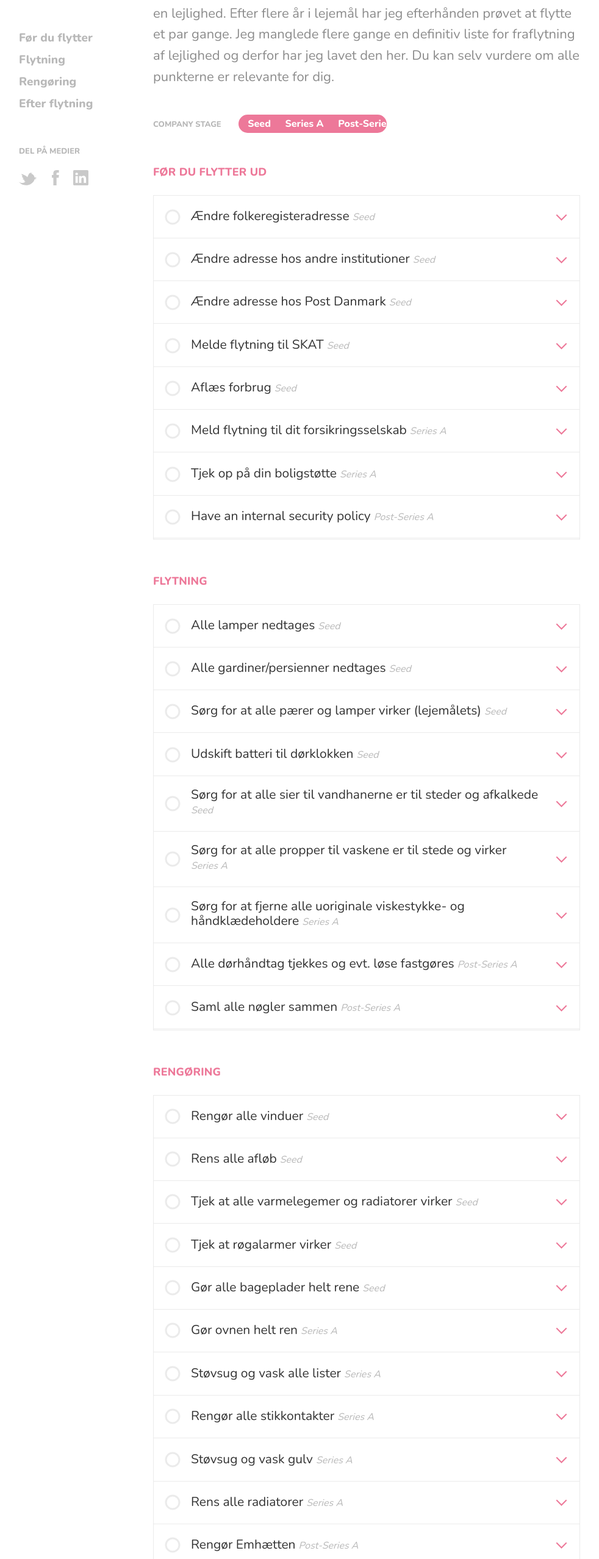
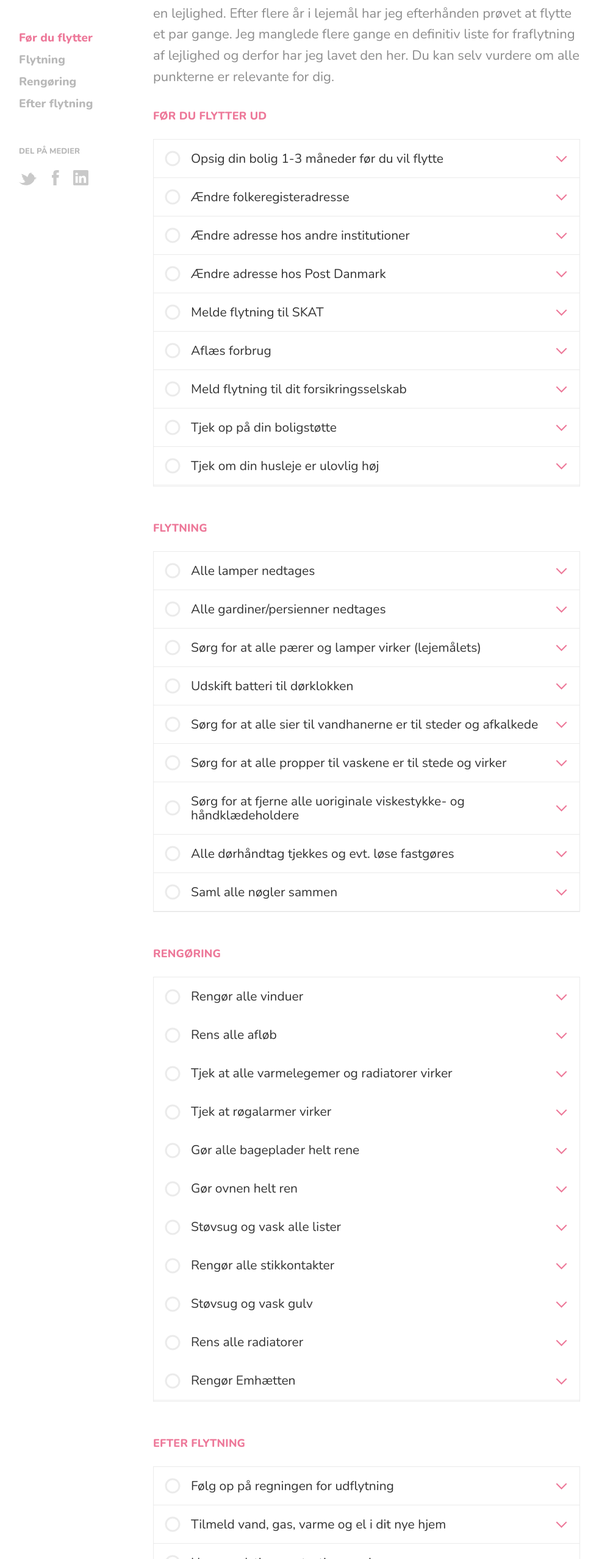
Before and after one commit to kristofferandreasen/flyttecheckliste, a website: page index.html in a window 1280 px wide. Shown: the part 243-2800 px from the top of the page at 61% size, without its empty margins (149-1131 px from the left). Drawn offline with nearby package versions, Linux system fonts and the light colour scheme.

Commit message:
New variables

```diff
--- a/index.html
+++ b/index.html
@@ -169,15 +169,8 @@
           gange. Jeg manglede flere gange en definitiv liste for fraflytning af lejlighed og derfor har jeg lavet den her.
           Du kan selv vurdere om alle punkterne er relevante for dig.</p>
 
-        <!-- The filter bar with the selections -->
-        <div class="filter-bar">
-          <h3>Company Stage</h3>
-          <ul class="selected-three">
-            <li class="seed">Seed</li>
-            <li class="seriesa">Series A</li>
-            <li class="above">Post-Series A</li>
-          </ul>
-        </div>
+        <br>
+        <br>
 
         <!-- The first section -->
         <div class="scrollspy" id="company">
@@ -194,8 +187,7 @@
                   </svg>
                 </div>
                 <div class="expend-bar">
-                  <p>Ændre folkeregisteradresse</p>
-                  <span class="category">Seed</span>
+                  <p>Opsig din bolig 1-3 måneder før du vil flytte</p>
                 </div>
                 <div class="btn">
                   <img src="images/arrow-bottom.svg" alt="" class="arrow">
@@ -220,8 +212,33 @@
                   </svg>
                 </div>
                 <div class="expend-bar">
+                  <p>Ændre folkeregisteradresse</p>
+                </div>
+                <div class="btn">
+                  <img src="images/arrow-bottom.svg" alt="" class="arrow">
+                </div>
+              </div>
+              <div class="body">
+                <p>In the case of a breach, the attackers may disclose any data they gather. Your customers need to be aware
+                  of what data you're storing.<br><br>Read more:</p>
+                <ul>
+                  <li><a href="https://hbr.org/2015/05/customer-data-designing-for-transparency-and-trust" target="_blank">https://hbr.org/2015/05/customer-data-designing-for-transparency-and-trust</a></li>
+                </ul>
+              </div>
+            </li>
+            <li class="seed">
+              <div class="header">
+                <div class="check">
+                  <svg xmlns="http://www.w3.org/2000/svg" width="26" height="26">
+                    <g fill="none" fill-rule="evenodd" stroke-width="3" transform="translate(2 2)">
+                      <path stroke="#ED7899" d="M6 11.402l2.874 2.934L16.06 7" />
+                      <circle cx="11" cy="11" r="11" />
+                    </g>
+                  </svg>
+                </div>
+                <div class="expend-bar">
                   <p>Ændre adresse hos andre institutioner</p>
-                  <span class="category">Seed</span>
+
                 </div>
                 <div class="btn">
                   <img src="images/arrow-bottom.svg" alt="" class="arrow">
@@ -247,7 +264,7 @@
                 </div>
                 <div class="expend-bar">
                   <p>Ændre adresse hos Post Danmark</p>
-                  <span class="category">Seed</span>
+
                 </div>
                 <div class="btn">
                   <img src="images/arrow-bottom.svg" alt="" class="arrow">
@@ -274,7 +291,7 @@
                 </div>
                 <div class="expend-bar">
                   <p>Melde flytning til SKAT</p>
-                  <span class="category">Seed</span>
+
                 </div>
                 <div class="btn">
                   <img src="images/arrow-bottom.svg" alt="" class="arrow">
@@ -304,7 +321,7 @@
                 </div>
                 <div class="expend-bar">
                   <p>Aflæs forbrug</p>
-                  <span class="category">Seed</span>
+
                 </div>
                 <div class="btn">
                   <img src="images/arrow-bottom.svg" alt="" class="arrow">
@@ -330,7 +347,7 @@
                 </div>
                 <div class="expend-bar">
                   <p>Meld flytning til dit forsikringsselskab</p>
-                  <span class="category">Series A</span>
+
                 </div>
                 <div class="btn">
                   <img src="images/arrow-bottom.svg" alt="" class="arrow">
@@ -357,7 +374,7 @@
                 </div>
                 <div class="expend-bar">
                   <p>Tjek op på din boligstøtte</p>
-                  <span class="category">Series A</span>
+
                 </div>
                 <div class="btn">
                   <img src="images/arrow-bottom.svg" alt="" class="arrow">
@@ -384,8 +401,8 @@
                   </svg>
                 </div>
                 <div class="expend-bar">
-                  <p>Have an internal security policy</p>
-                  <span class="category">Post-Series A</span>
+                  <p>Tjek om din husleje er ulovlig høj</p>
+
                 </div>
                 <div class="btn">
                   <img src="images/arrow-bottom.svg" alt="" class="arrow">
@@ -420,7 +437,7 @@
                   </div>
                   <div class="expend-bar">
                     <p>Alle lamper nedtages</p>
-                    <span class="category">Seed</span>
+
                   </div>
                   <div class="btn">
                     <img src="images/arrow-bottom.svg" alt="" class="arrow">
@@ -446,7 +463,7 @@
                   </div>
                   <div class="expend-bar">
                     <p>Alle gardiner/persienner nedtages</p>
-                    <span class="category">Seed</span>
+
                   </div>
                   <div class="btn">
                     <img src="images/arrow-bottom.svg" alt="" class="arrow">
@@ -472,7 +489,7 @@
                   </div>
                   <div class="expend-bar">
                     <p>Sørg for at alle pærer og lamper virker (lejemålets)</p>
-                    <span class="category">Seed</span>
+
                   </div>
                   <div class="btn">
                     <img src="images/arrow-bottom.svg" alt="" class="arrow">
@@ -499,7 +516,7 @@
                   </div>
                   <div class="expend-bar">
                     <p>Udskift batteri til dørklokken</p>
-                    <span class="category">Seed</span>
+
                   </div>
                   <div class="btn">
                     <img src="images/arrow-bottom.svg" alt="" class="arrow">
@@ -529,7 +546,7 @@
                   </div>
                   <div class="expend-bar">
                     <p>Sørg for at alle sier til vandhanerne er til steder og afkalkede</p>
-                    <span class="category">Seed</span>
+
                   </div>
                   <div class="btn">
                     <img src="images/arrow-bottom.svg" alt="" class="arrow">
@@ -555,7 +572,7 @@
                   </div>
                   <div class="expend-bar">
                     <p>Sørg for at alle propper til vaskene er til stede og virker</p>
-                    <span class="category">Series A</span>
+
                   </div>
                   <div class="btn">
                     <img src="images/arrow-bottom.svg" alt="" class="arrow">
@@ -582,7 +599,7 @@
                   </div>
                   <div class="expend-bar">
                     <p>Sørg for at fjerne alle uoriginale viskestykke- og håndklædeholdere</p>
-                    <span class="category">Series A</span>
+
                   </div>
                   <div class="btn">
                     <img src="images/arrow-bottom.svg" alt="" class="arrow">
@@ -610,7 +627,7 @@
                   </div>
                   <div class="expend-bar">
                     <p>Alle dørhåndtag tjekkes og evt. løse fastgøres</p>
-                    <span class="category">Post-Series A</span>
+
                   </div>
                   <div class="btn">
                     <img src="images/arrow-bottom.svg" alt="" class="arrow">
@@ -637,7 +654,7 @@
                   </div>
                   <div class="expend-bar">
                     <p>Saml alle nøgler sammen</p>
-                    <span class="category">Post-Series A</span>
+
                   </div>
                   <div class="btn">
                     <img src="images/arrow-bottom.svg" alt="" class="arrow">
@@ -671,7 +688,7 @@
                     </div>
                     <div class="expend-bar">
                       <p>Rengør alle vinduer</p>
-                      <span class="category">Seed</span>
+
                     </div>
                     <div class="btn">
                       <img src="images/arrow-bottom.svg" alt="" class="arrow">
@@ -705,7 +722,7 @@
                     </div>
                     <div class="expend-bar">
                       <p>Rens alle afløb</p>
-                      <span class="category">Seed</span>
+
                     </div>
                     <div class="btn">
                       <img src="images/arrow-bottom.svg" alt="" class="arrow">
@@ -735,7 +752,7 @@
                     </div>
                     <div class="expend-bar">
                       <p>Tjek at alle varmelegemer og radiatorer virker</p>
-                      <span class="category">Seed</span>
+
                     </div>
                     <div class="btn">
                       <img src="images/arrow-bottom.svg" alt="" class="arrow">
@@ -762,7 +779,7 @@
                     </div>
                     <div class="expend-bar">
                       <p>Tjek at røgalarmer virker</p>
-                      <span class="category">Seed</span>
+
                     </div>
                     <div class="btn">
                       <img src="images/arrow-bottom.svg" alt="" class="arrow">
@@ -788,7 +805,7 @@
                     </div>
                     <div class="expend-bar">
                       <p>Gør alle bageplader helt rene</p>
-                      <span class="category">Seed</span>
+
                     </div>
                     <div class="btn">
                       <img src="images/arrow-bottom.svg" alt="" class="arrow">
@@ -814,7 +831,7 @@
                     </div>
                     <div class="expend-bar">
                       <p>Gør ovnen helt ren</p>
-                      <span class="category">Series A</span>
+
                     </div>
                     <div class="btn">
                       <img src="images/arrow-bottom.svg" alt="" class="arrow">
@@ -842,7 +859,7 @@
                     </div>
                     <div class="expend-bar">
                       <p>Støvsug og vask alle lister</p>
-                      <span class="category">Series A</span>
+
                     </div>
                     <div class="btn">
                       <img src="images/arrow-bottom.svg" alt="" class="arrow">
@@ -870,7 +887,7 @@
                     </div>
                     <div class="expend-bar">
                       <p>Rengør alle stikkontakter</p>
-                      <span class="category">Series A</span>
+
                     </div>
                     <div class="btn">
                       <img src="images/arrow-bottom.svg" alt="" class="arrow">
@@ -893,7 +910,7 @@
                     </div>
                     <div class="expend-bar">
                       <p>Støvsug og vask gulv</p>
-                      <span class="category">Series A</span>
+
                     </div>
                     <div class="btn">
                       <img src="images/arrow-bottom.svg" alt="" class="arrow">
@@ -915,7 +932,7 @@
                     </div>
                     <div class="expend-bar">
                       <p>Rens alle radiatorer</p>
-                      <span class="category">Series A</span>
+
                     </div>
                     <div class="btn">
                       <img src="images/arrow-bottom.svg" alt="" class="arrow">
@@ -944,7 +961,7 @@
                     </div>
                     <div class="expend-bar">
                       <p>Rengør Emhætten</p>
-                      <span class="category">Post-Series A</span>
+
                     </div>
                     <div class="btn">
                       <img src="images/arrow-bottom.svg" alt="" class="arrow">
@@ -975,8 +992,8 @@
                       </svg>
                     </div>
                     <div class="expend-bar">
-                      <p>Run it unprivileged</p>
-                      <span class="category">Seed</span>
+                      <p>Følg op på regningen for udflytning</p>
+
                     </div>
                     <div class="btn">
                       <img src="images/arrow-bottom.svg" alt="" class="arrow">
@@ -999,8 +1016,8 @@
                       </svg>
                     </div>
                     <div class="expend-bar">
-                      <p>Monitor your dependencies</p>
-                      <span class="category">Seed</span>
+                      <p>Tilmeld vand, gas, varme og el i dit nye hjem</p>
+
                     </div>
                     <div class="btn">
                       <img src="images/arrow-bottom.svg" alt="" class="arrow">
@@ -1031,7 +1048,7 @@
                     </div>
                     <div class="expend-bar">
                       <p>Use a real-time protection service</p>
-                      <span class="category">Series A</span>
+
                     </div>
                     <div class="btn">
                       <img src="images/arrow-bottom.svg" alt="" class="arrow">
@@ -1060,7 +1077,7 @@
                     </div>
                     <div class="expend-bar">
                       <p>Hire an external penetration testing team</p>
-                      <span class="category">Post-Series A</span>
+
                     </div>
                     <div class="btn">
                       <img src="images/arrow-bottom.svg" alt="" class="arrow">
--- a/scss/design/_font.scss
+++ b/scss/design/_font.scss
@@ -4,4 +4,5 @@ $light-font-weight: 300;
 $base-font-weight: 400;
 $bold-font-weight: 800;
 
+$small-line-height: 1.1;
 $base-line-height: 1.58;
--- a/scss/pages/home.scss
+++ b/scss/pages/home.scss
@@ -52,8 +52,8 @@
 }
 
 .description {
-  font-family: "Nunito", sans-serif;
-  font-weight: 400;
+  font-family: $font;
+  font-weight: $base-font-weight;
   font-size: rem-calc(22px);
   line-height: $base-line-height;
   color: $grey;
@@ -136,8 +136,8 @@
     }
 
     li {
-      font-family: "Nunito", sans-serif;
-      font-weight: 800;
+      font-family: $font;
+      font-weight: $bold-font-weight;
     	font-size: rem-calc(16px);
     	color: $grey-light;
       display: inline-block;
@@ -189,8 +189,8 @@ nav {
     }
 
     a {
-      font-family: "Nunito", sans-serif;
-      font-weight: 800;
+      font-family: $font;
+      font-weight: $bold-font-weight;
     	font-size: rem-calc(19px);
     	line-height: 1.9;
     	letter-spacing: 0.1px;
@@ -324,10 +324,10 @@ nav {
         }
 
         p {
-          font-family: "Nunito", sans-serif;
-          font-weight: 400;
+          font-family: $font;
+          font-weight: $base-font-weight;
         	font-size: rem-calc(21px);
-        	line-height: 1;
+        	line-height: $small-line-height;
         	color: $black;
           display: inline;
           transition: .2s ease;
@@ -335,8 +335,8 @@ nav {
         }
 
         .category {
-          font-family: "Nunito", sans-serif;
-          font-weight: 300;
+          font-family: $font;
+          font-weight: $light-font-weight;
           font-size: rem-calc(16px);
           font-style: italic;
           line-height: 1.9;
@@ -367,8 +367,8 @@ nav {
       box-shadow: inset 0px -1px 0px $grey-lighter;
 
       p {
-        font-family: "Nunito", sans-serif;
-        font-weight: 400;
+        font-family: $font;
+        font-weight: $base-font-weight;
       	font-size: rem-calc(20px);
       	line-height: $base-line-height;
       	color: $grey;
@@ -381,8 +381,8 @@ nav {
       }
 
       a {
-        font-family: "Nunito", sans-serif;
-        font-weight: 400;
+        font-family: $font;
+        font-weight: $base-font-weight;
       	font-size: rem-calc(21px);
       	line-height: $base-line-height;
       	color: $violet;
@@ -415,8 +415,8 @@ nav {
   margin-bottom: 30px;
 
   .subtitle {
-    font-family: "Nunito", sans-serif;
-    font-weight: 400;
+    font-family: $font;
+    font-weight: $base-font-weight;
   	font-size: rem-calc(18px);
   	line-height: 2;
   	color: $grey-light;
@@ -440,8 +440,8 @@ nav {
     }
 
     #mce-EMAIL {
-      font-family: "Nunito", sans-serif;
-      font-weight: 400;
+      font-family: $font;
+      font-weight: $base-font-weight;
     	font-size: rem-calc(16px);
     	background-color: $grey-lighter;
       border: none;
@@ -457,7 +457,7 @@ nav {
     #mc-embedded-subscribe {
 	    background-color: $violet;
       font-family: "Nunito";
-      font-weight: 800;
+      font-weight: $bold-font-weight;
     	font-size: rem-calc(12px);
     	color: $white;
       text-transform: uppercase;
@@ -486,7 +486,7 @@ nav {
 
   span {
     font-family: "Nunito";
-    font-weight: 400;
+    font-weight: $base-font-weight;
   	font-size: rem-calc(16px);
   	letter-spacing: -0.5px;
   	color: #c8c8c8;
@@ -543,7 +543,7 @@ nav {
     li {
       text-align: center;
       font-family: "Nunito";
-      font-weight: 800;
+      font-weight: $bold-font-weight;
     	font-size: rem-calc(19px);
     	line-height: 2.6;
     	letter-spacing: 0.1px;
@@ -569,8 +569,8 @@ nav {
 
     .subtitle {
       margin-bottom: 15px;
-      font-family: "Nunito", sans-serif;
-      font-weight: 400;
+      font-family: $font;
+      font-weight: $base-font-weight;
     	font-size: rem-calc(16px);
     	color: rgba(255, 255, 255, 0.5);
     }
@@ -593,8 +593,8 @@ nav {
       }
 
       #mce-EMAIL {
-        font-family: "Nunito", sans-serif;
-        font-weight: 400;
+        font-family: $font;
+        font-weight: $base-font-weight;
       	font-size: rem-calc(16px);
       	background-color: darken($violet, 10%);
         border: none;
@@ -631,7 +631,7 @@ nav {
   	    background-color: lighten($violet, 10%);
   	    color: lighten($violet, 10%);
         font-family: "Nunito";
-        font-weight: 800;
+        font-weight: $bold-font-weight;
       	font-size: rem-calc(12px);
         text-transform: uppercase;
         border: none;
--- a/scss/pages/layout.scss
+++ b/scss/pages/layout.scss
@@ -4,7 +4,7 @@ html, body {
   -webkit-font-smoothing: antialiased;
   min-width: 300px;
   text-rendering: optimizeLegibility;
-  font-family: "Nunito", sans-serif;
+  font-family: $font;
   background-color: $white;
   position: relative;
 }
```
Also changed, not shown: css/style.css, css/style.min.css.
